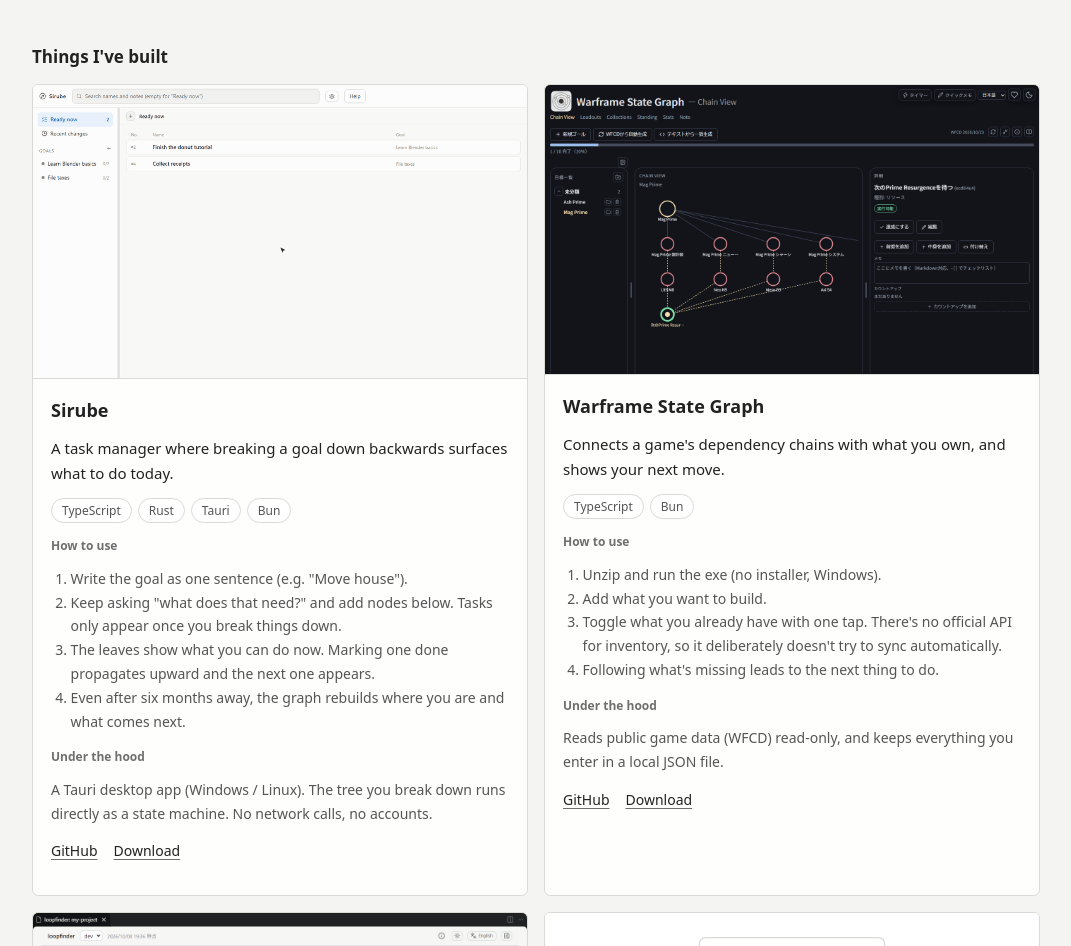
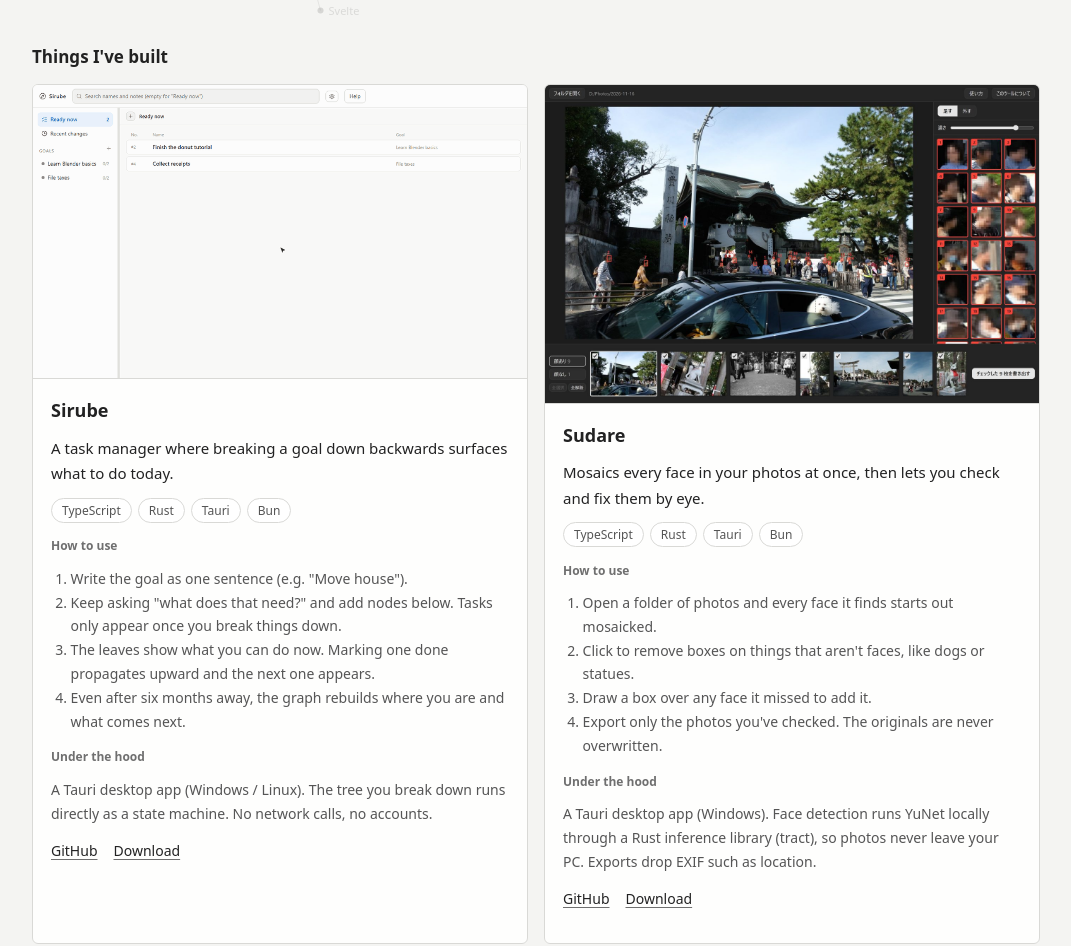
Before and after one commit to MotimotiNotch/tech-site, a plain HTML site: page public/en/index.html in a window 1280 px wide. Shown: the part 736-1682 px from the top of the page, without its empty margins (104-1175 px from the left). Drawn offline with Linux system fonts and the light colour scheme; animation ran at ten frames a second.

Commit message:
feat(site): 作ったものに Sudare を足す
2026-11-17 に public にした、写真の顔にまとめてモザイクをかけて目で直す
Windows アプリ。Sirube の次にカードを置き、できることの「下の5つ」を6つに
して、リリース配布の並びに足した。画像は README のスクリーンショット（右の
一覧もモザイク済み）を 1400x900 に縮めたもの。

Co-Authored-By: Claude Opus 5.5 <noreply@anthropic.com>
Claude-Session: https://claude.ai/code/session_01KgijHUqRgRuGR1zWnGpXkV

```diff
--- a/public/en/index.html
+++ b/public/en/index.html
@@ -41,7 +41,7 @@
       <ul class="strengths">
         <li>
           <h3>Carry things through on my own</h3>
-          <p>I handle design, implementation, release and operation by myself. Everything below has shipped or is running in production (<a href="#sirube">Sirube</a> and <a href="#warframe">Warframe State Graph</a> as releases, <a href="#loopfinder">loopfinder</a> on the VS Code Marketplace, the <a href="#cms">CMS</a> and <a href="#ruv">Ruv</a> live on Cloudflare).</p>
+          <p>I handle design, implementation, release and operation by myself. Everything below has shipped or is running in production (<a href="#sirube">Sirube</a>, <a href="#sudare">Sudare</a> and <a href="#warframe">Warframe State Graph</a> as releases, <a href="#loopfinder">loopfinder</a> on the VS Code Marketplace, the <a href="#cms">CMS</a> and <a href="#ruv">Ruv</a> live on Cloudflare).</p>
         </li>
         <li>
           <h3>Check against the real thing, not assumptions</h3>
--- a/public/main.js
+++ b/public/main.js
@@ -50,6 +50,38 @@ const WORKS = [
     links: [
       { label: "GitHub", href: "https://github.com/MotimotiNotch/sirube" },
       { label: { ja: "ダウンロード", en: "Download" }, href: "https://github.com/MotimotiNotch/sirube/releases/latest" },
+    ],
+  },
+  {
+    id: "sudare",
+    name: "Sudare",
+    summary: {
+      ja: "写真に写り込んだ人の顔に、まとめてモザイクをかけて、目で確かめて直す。",
+      en: "Mosaics every face in your photos at once, then lets you check and fix them by eye.",
+    },
+    stack: ["TypeScript", "Rust", "Tauri", "Bun"],
+    image: {
+      src: "/images/sudare.jpg",
+      width: 1400,
+      height: 900,
+      alt: {
+        ja: "参拝の人の顔にモザイクがかかり、車の窓から顔を出した犬に付いた枠は外してある画面",
+        en: "Faces of people at a shrine are mosaicked, while the box on a dog looking out of a car window has been removed",
+      },
+    },
+    usage: [
+      { ja: "写真のフォルダを開くと、見つけた顔に最初から全部モザイクがかかる。", en: "Open a folder of photos and every face it finds starts out mosaicked." },
+      { ja: "犬や像など、顔でないものに付いた枠は押して外す。", en: "Click to remove boxes on things that aren't faces, like dogs or statues." },
+      { ja: "見落とした顔は、写真の上を囲んで足す。", en: "Draw a box over any face it missed to add it." },
+      { ja: "確かめた写真だけを書き出す。元の写真は書き換えない。", en: "Export only the photos you've checked. The originals are never overwritten." },
+    ],
+    tech: {
+      ja: "Tauri のデスクトップアプリ（Windows）。顔の検出は YuNet を Rust の推論ライブラリ（tract）で手元で動かし、写真は PC の外に出ない。書き出しでは位置情報などの EXIF を落とす。",
+      en: "A Tauri desktop app (Windows). Face detection runs YuNet locally through a Rust inference library (tract), so photos never leave your PC. Exports drop EXIF such as location.",
+    },
+    links: [
+      { label: "GitHub", href: "https://github.com/MotimotiNotch/sudare" },
+      { label: { ja: "ダウンロード", en: "Download" }, href: "https://github.com/MotimotiNotch/sudare/releases/latest" },
     ],
   },
   {
```
Also changed, not shown: public/index.html (+1 -1 lines), public/images/sudare.jpg (added).
